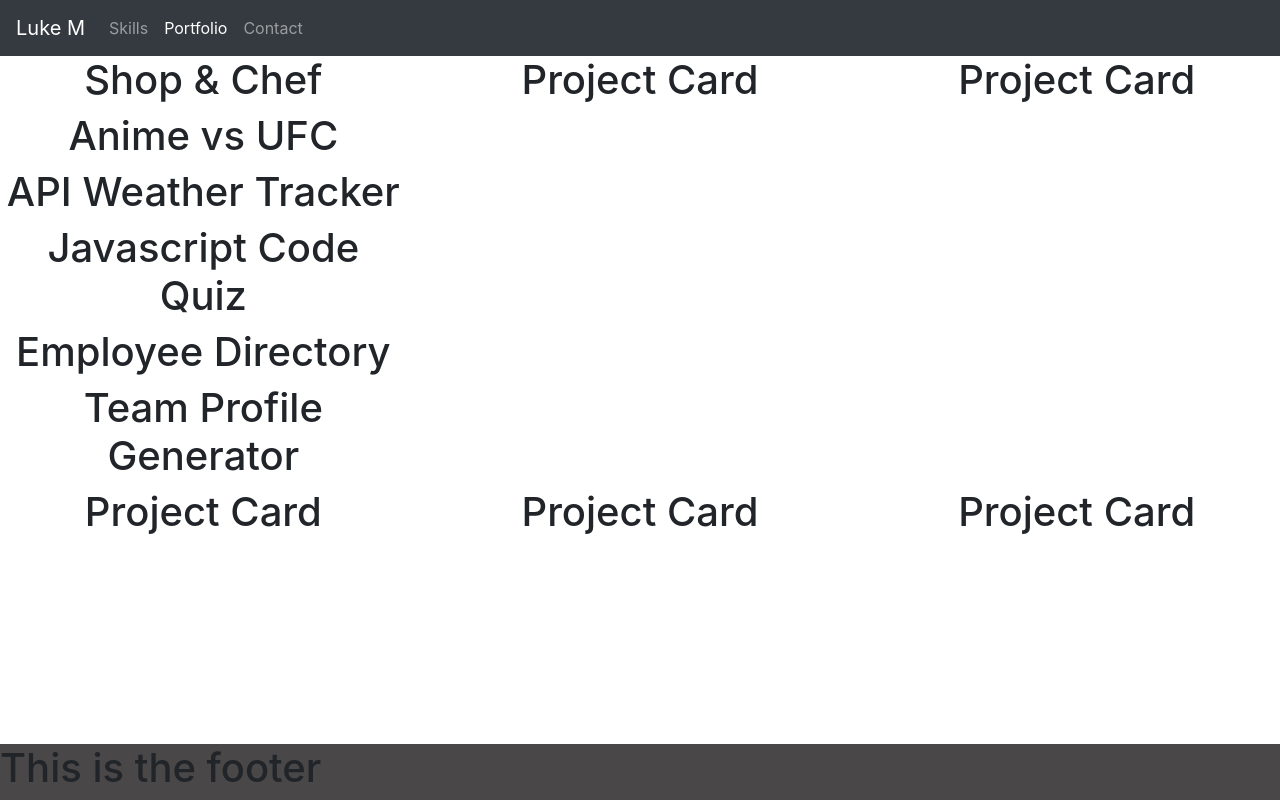
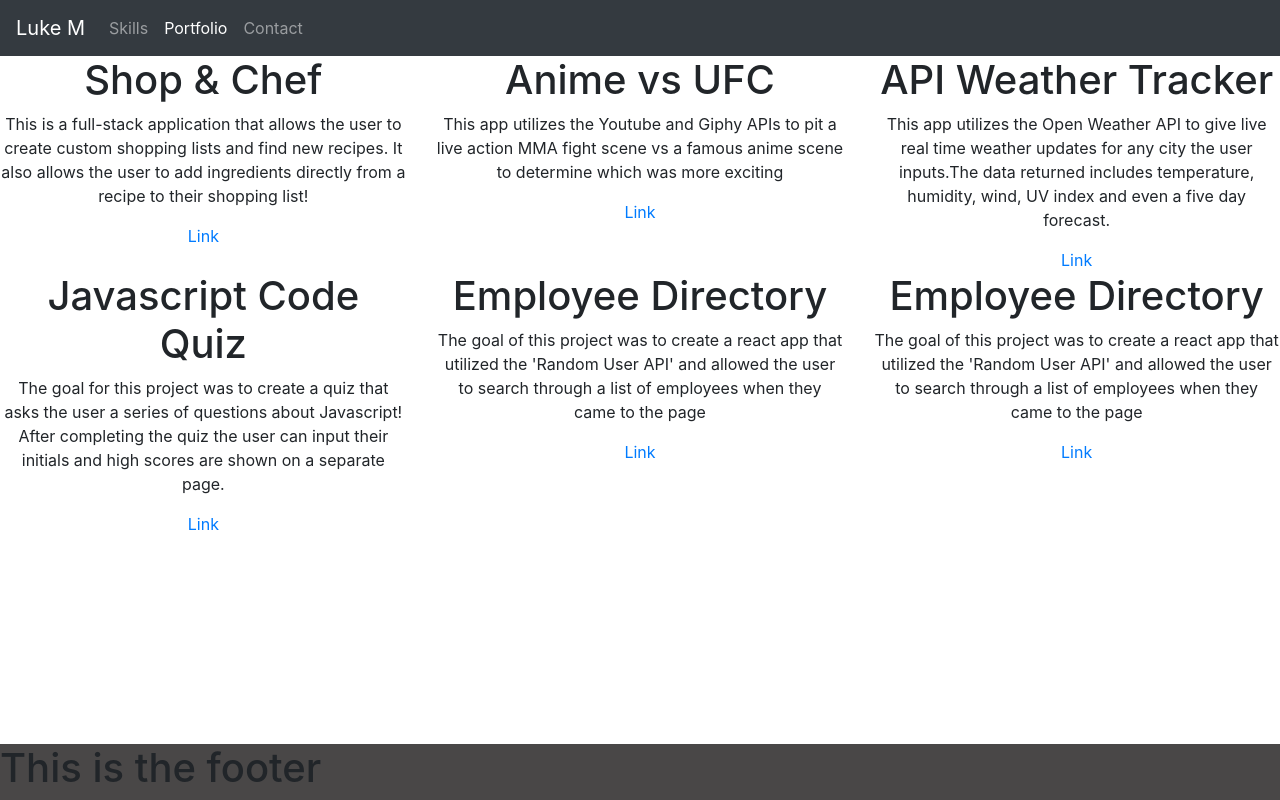
Before and after one commit to LukeMartin-123/LukeM-Portfolio, a React (Create React App) app: page /Portfolio in a window 1280 px wide. Built offline with nearby package versions, Linux system fonts and the light colour scheme.

Commit message:
Working card component

```diff
--- a/src/components/Card/Card.js
+++ b/src/components/Card/Card.js
@@ -4,8 +4,8 @@ import CardBtn from "../CardBtn/CardBtn";
 import "./styles.css";
 
 
-const Card = () => {
-const [projects, setProjects] = useState ([
+const Card = (props) => {
+  const [projects, setProjects] = useState([
     {
       id: 1,
       title: "Shop & Chef",
@@ -49,12 +49,19 @@ const [projects, setProjects] = useState ([
     },
   ])
 
+
   return (
     <div>
-        {projects.map((project) => (
-        <h1 key ={project.id}> {project.title} </h1>))}
+      {projects
+        .filter((project) => project.id === props.id)
+        .map((project) => (
+          <div key={project.id}>
+            <h1> {project.title}</h1>
+            <p> {project.description}</p>
+            <a href={project.link}>Link</a>
+          </div>
+        ))}
     </div>
   )
 }
-
 export default Card;
--- a/src/pages/Projects.js
+++ b/src/pages/Projects.js
@@ -13,24 +13,36 @@ const Projects = () => {
             <div>
                 <Row>
                     <Col size="md-4 m-auto">
-                        <Card />
+                        <Card
+                        id={1}
+                        />
                     </Col>
                     <Col size="md-4">
-                        <h1>Project Card</h1>
+                    <Card
+                        id={2}
+                        />
                     </Col>
                     <Col size="md-4">
-                        <h1>Project Card</h1>
+                    <Card
+                        id={3}
+                        />
                     </Col>
                 </Row>
                 <Row>
                     <Col size="md-4">
-                        <h1>Project Card</h1>
+                    <Card
+                        id={4}
+                        />
                     </Col>
                     <Col size="md-4">
-                        <h1>Project Card</h1>
+                    <Card
+                        id={5}
+                        />
                     </Col>
                     <Col size="md-4">
-                        <h1>Project Card</h1>
+                    <Card
+                        id={5}
+                        />
                     </Col>
                 </Row>
                 <Footer />
```
Lines whose indentation alone changed are shown as unchanged.
